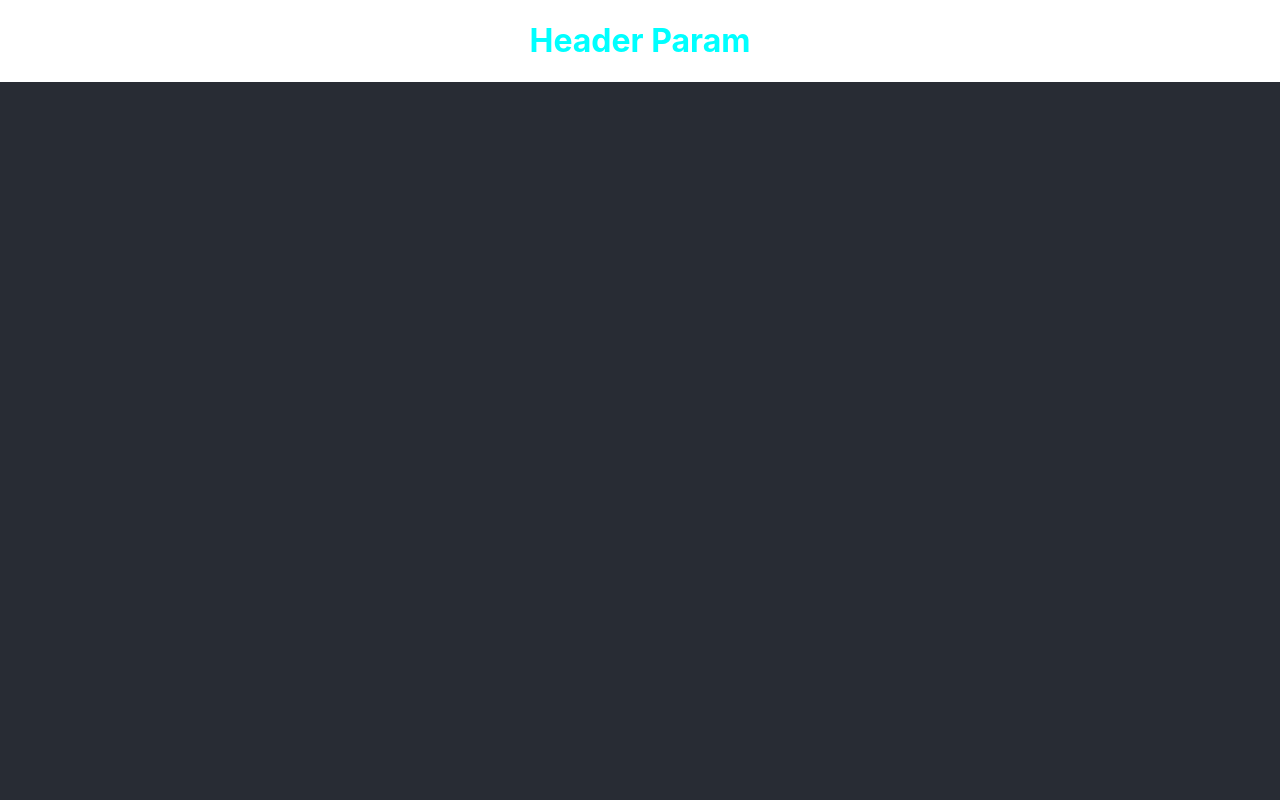
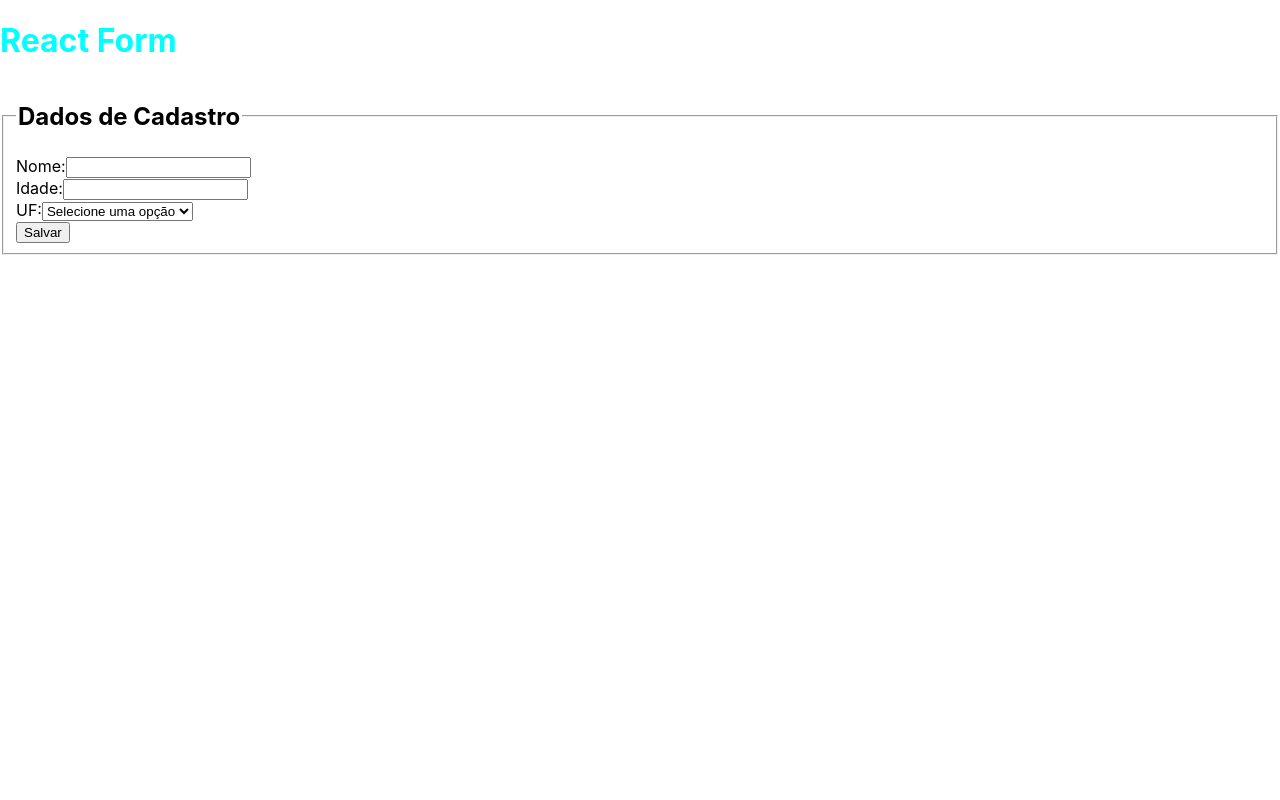
Before and after one commit to Victorsilvasd69/react-intro, a React (Create React App) app: page /cadastro in a window 1280 px wide. Shown: the top 800 px of the page. Built offline with nearby package versions, Linux system fonts and the light colour scheme; no server answers.

Commit message:
Criando Pagina de Caastro

```diff
--- a/package.json
+++ b/package.json
@@ -7,8 +7,10 @@
     "@testing-library/jest-dom": "^6.6.3",
     "@testing-library/react": "^16.2.0",
     "@testing-library/user-event": "^13.5.0",
+    "axios": "^1.8.4",
     "react": "^19.1.0",
     "react-dom": "^19.1.0",
+    "react-router-dom": "^7.5.0",
     "react-scripts": "5.0.1",
     "web-vitals": "^2.1.4"
   },
--- a/src/App.js
+++ b/src/App.js
@@ -1,10 +1,10 @@
 
 import './App.css';
-import Home from './Pages/Home';
+import Router from './router';
 
 function App() {
     return (
-      <Home />
+      <Router />
     )
 }
 
--- a/src/Pages/Form.js
+++ b/src/Pages/Form.js
@@ -1,11 +1,49 @@
 
-import Header from "../Header";
+import { useEffect } from 'react';
+import Header from '../Header';
+import axios from 'axios';
+
 
 function Form() {
+    useEffect(() =>{
+        axios.get('http://servicodados.ibge.gov.br/api/v1/localidades/estados')
+            .then(response=>{
+                console.log(response.data);
+            })
+    },[]);
     return (
         <div>
             <Header title="React Form" />
-            Seja Bem-vindo ao Novo Projeto!
+            <form>
+                <fieldset>
+                    <legend>
+                        <h2>Dados de Cadastro</h2>
+                    </legend>
+
+                    <div>
+                        <label>Nome:
+                            <input type="text" nome="txtNome" id="txtNome" />
+                        </label>
+                    </div>
+
+                    <div>
+                        <label>Idade:
+                            <input type="number" nome="txtIdade" id="txtIdade" />
+                        </label>
+                    </div>
+
+                    <div>
+                        <label>UF:
+                            <select name="cmbUF" id="cmbUF" >
+                                <option value="0">Selecione uma opção</option>
+                            </select>
+                        </label>
+                    </div>
+                    <input type="submit" value="Salvar" />
+                </fieldset>
+            </form>
+
+            {/*<Link to="/"> Acessar cadastro </Link>*/}
         </div>
     )
 }
--- a/src/Pages/Home.js
+++ b/src/Pages/Home.js
@@ -2,6 +2,8 @@ import logo from '../logo.svg';
 import '../App.css';
 import Header from '../Header';
 import {useState} from 'react';
+import {Link} from 'react-router-dom';
+
 
 function App() {
 
@@ -14,11 +16,15 @@ function App() {
   return (
     <div className="App">
     <Header title="Header Param"/>
-      <header className="App-header"/>
+
 
         <img src={logo} className="App-logo" alt="logo" />
 
-      <input type="button"value="Clique" onClick={increment} />
+        <p>
+        <Link to="/cadastro">Acessar cadastro</Link><br></br>
+        </p>
+
+      <p><input type="button"value="Clique" onClick={increment} /></p>
         <p>{contador}</p> cliques!
     </div>
   );
--- /dev/null
+++ b/src/router.js
@@ -0,0 +1,18 @@
+
+import { Route, Routes, BrowserRouter } from 'react-router-dom';
+
+import Home from './Pages/Home';
+import Form from './Pages/Form';
+
+function Router() {
+    return (
+        <BrowserRouter>
+            <Routes>
+                <Route element={<Home />} path="/" exact />
+                <Route element={<Form />} path="/cadastro" />
+            </Routes>
+        </BrowserRouter>
+    )
+}
+
+export default Router;
```
Also changed, not shown: 1 other file (tests, documents, lock files or other folders).
